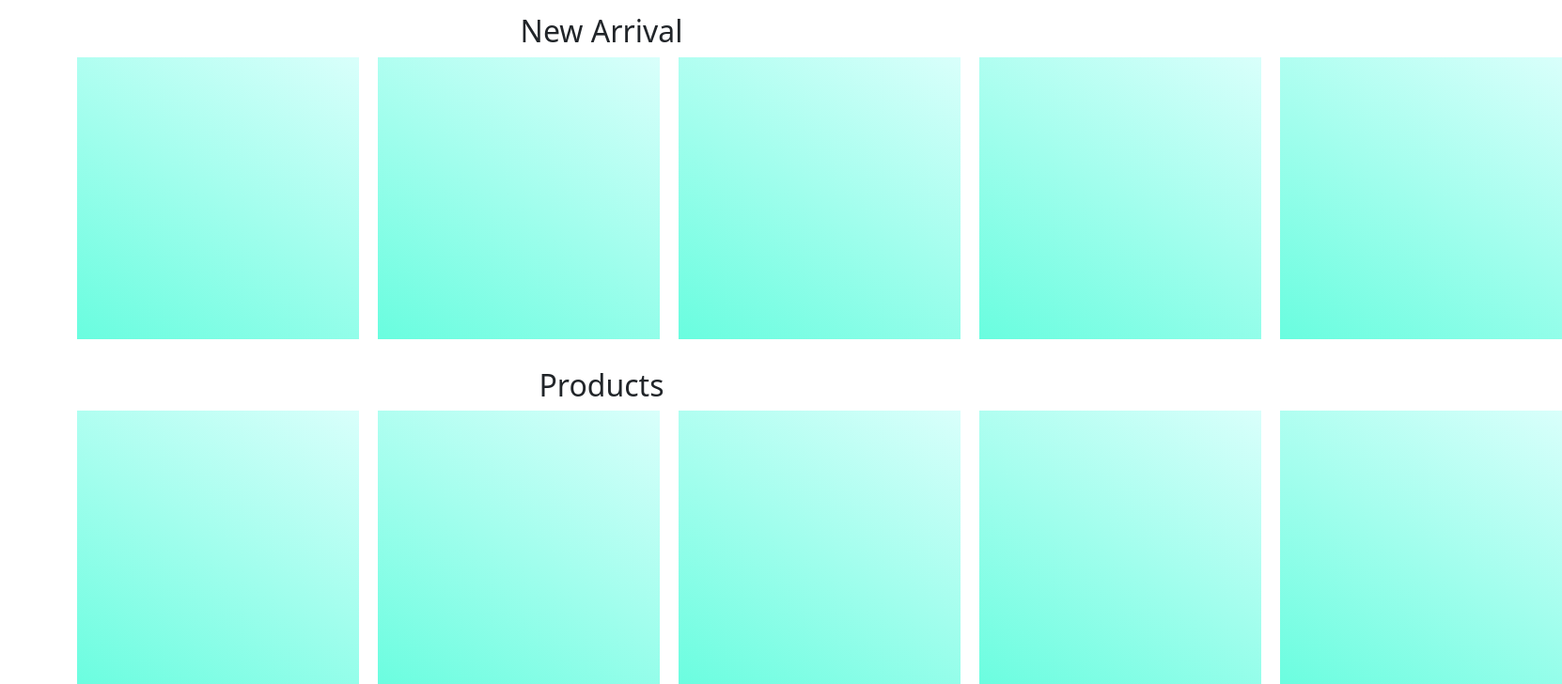
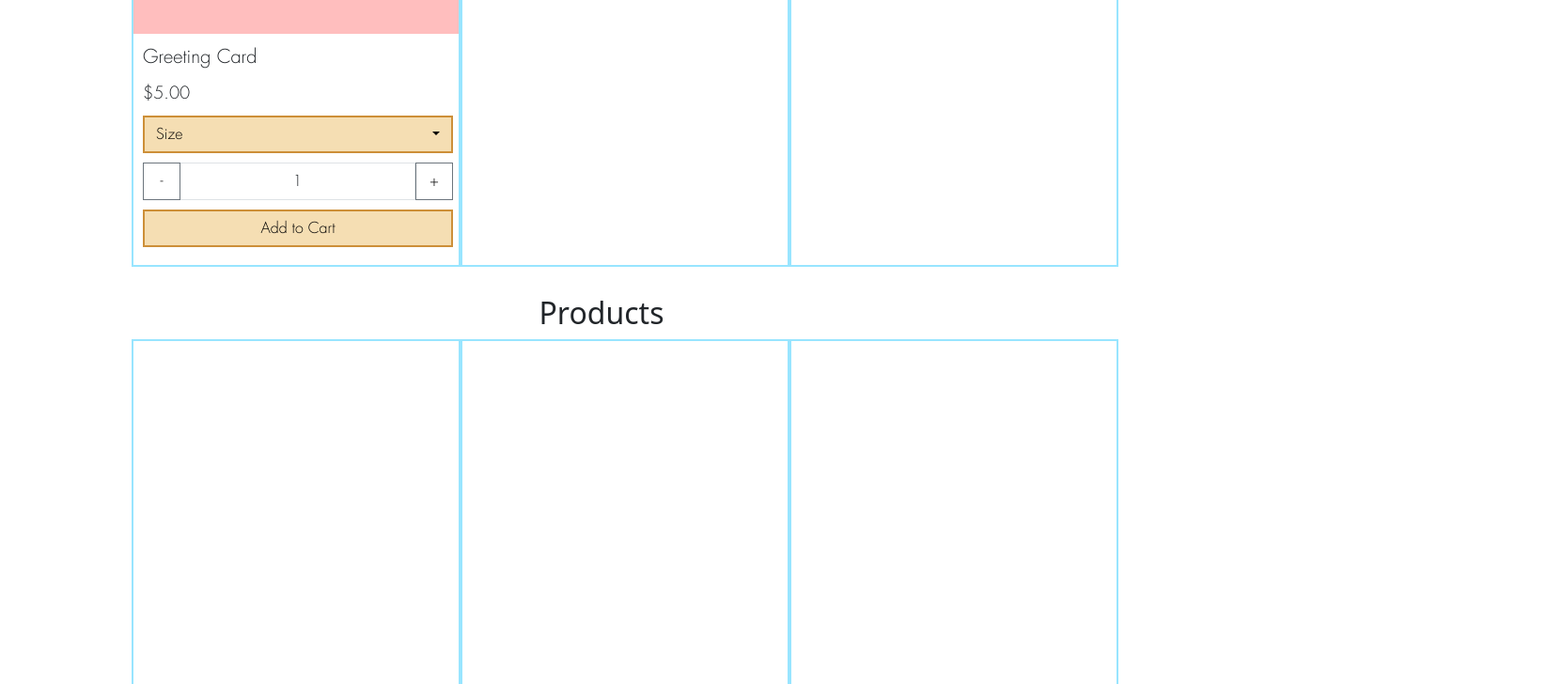
Before and after one commit to BossXiang/KickStart-Frontend, a React (Create React App) app: page /shop in a window 1280 px wide. Shown: the part 660-1388 px from the top of the page at 94% size, 1662 px wide, since content can reach past the window. Built offline with nearby package versions, Linux system fonts and the light colour scheme.

Commit message:
shopping頁面item box

```diff
--- /dev/null
+++ b/src/components/QuantitySelector.jsx
@@ -0,0 +1,34 @@
+import React, { useState } from 'react';
+import Button from 'react-bootstrap/Button';
+import FormControl from 'react-bootstrap/FormControl';
+import InputGroup from 'react-bootstrap/InputGroup';
+import '../styles/Shop.scss'
+
+const QuantitySelector = () => {
+  const [quantity, setQuantity] = useState(1);
+
+  const handleDecrease = () => {
+    if (quantity > 1) {
+      setQuantity(quantity - 1);
+    }
+  };
+
+  const handleIncrease = () => {
+    setQuantity(quantity + 1);
+  };
+
+  return (
+    <InputGroup className='quantitySelector'>
+      <Button variant="outline-secondary" id="quantityBtn" onClick={handleDecrease}>-</Button>
+      <FormControl
+        value={quantity}
+        aria-label="Quantity"
+        readOnly
+        style={{ textAlign: 'center' }}
+      />
+      <Button variant="outline-secondary" id="quantityBtn" onClick={handleIncrease}>+</Button>
+    </InputGroup>
+  );
+};
+
+export default QuantitySelector;
--- a/src/pages/Shop.jsx
+++ b/src/pages/Shop.jsx
@@ -1,47 +1,59 @@
-import React from 'react'
+import React, { useState } from 'react'
 import Header from '../components/Header'
 import Footer from '../components/Footer'
-import { Container } from 'react-bootstrap'
+import { Container, DropdownButton, Dropdown, Button } from 'react-bootstrap'
 import '../styles/Shop.scss'
+import QuantitySelector from '../components/QuantitySelector'
 
 const Shop = () => {
+  const sizes = ['XS', 'S', 'M', 'L', 'XL']
+  const [selectedSize, setSelectedSize] = useState('Size')
+
+  const handleSizeSelect = (size) => {
+    setSelectedSize(size)
+  }
+
   return (
-    <div className='shopContainer'>
+    <>
       <Header />
-      <Container className="my-5">
-        <div className='bestSellerContainer'>
-          <h2 className='title'>Best Sellers</h2>
-          <div className='productContainer'>
-            <div className='product'></div>
-            <div className='product'></div>
-            <div className='product'></div>
-            <div className='product'></div>
-            <div className='product'></div>
+      <div className="shopContainer">
+        <Container className="my-5">
+          <div className="newArrivalContainer">
+            <h2 className="title">New Arrival</h2>
+            <div className="productContainer">
+              <div className="product">
+                <div className="productImg"></div>
+                <div className="productName">Greeting Card</div>
+                <div className="productPrice">$5.00</div>
+                <DropdownButton id="size-dropdown" title={selectedSize}>
+                  {sizes.map((size, index) => (
+                    <Dropdown.Item
+                      key={index}
+                      eventKey={size}
+                      onClick={() => handleSizeSelect(size)}>
+                      {size}
+                    </Dropdown.Item>
+                  ))}
+                </DropdownButton>
+                <QuantitySelector />
+                <Button className="buyBtn">Add to Cart</Button>
+              </div>
+              <div className="product"></div>
+              <div className="product"></div>
+            </div>
           </div>
-        </div>
-        <div className='newArrivalContainer'>
-          <h2 className='title'>New Arrival</h2>
-          <div className='productContainer'>
-            <div className='product'></div>
-            <div className='product'></div>
-            <div className='product'></div>
-            <div className='product'></div>
-            <div className='product'></div>
+          <div className="allProductContainer">
+            <h2 className="title">Products</h2>
+            <div className="productContainer">
+              <div className="product"></div>
+              <div className="product"></div>
+              <div className="product"></div>
+            </div>
           </div>
-        </div>
-        <div className='allProductContainer'>
-          <h2 className='title'>Products</h2>
-          <div className='productContainer'>
-            <div className='product'></div>
-            <div className='product'></div>
-            <div className='product'></div>
-            <div className='product'></div>
-            <div className='product'></div>
-          </div>
-        </div>
-      </Container>
+        </Container>
+      </div>
       <Footer />
-    </div>
+    </>
   )
 }
 
--- a/src/styles/Shop.scss
+++ b/src/styles/Shop.scss
@@ -1,62 +1,94 @@
+@import '~bootstrap/scss/bootstrap';
 @font-face {
-  font-family: 'FuturaLT-italics';
-  src: url('./fontStyle/Futura\ LT\ W01\ Light\ Oblique.ttf') format('truetype');
+  font-family: 'FuturaLT-Light'; /* 自定义字体名称 */
+  src: url('./fontStyle/FuturaLT-Light.ttf') format('truetype');
 }
-
+@keyframes fadeIn {
+  0% {
+    opacity: 0;
+  }
+  100% {
+    opacity: 1;
+  }
+}
 .shopContainer {
   display: flex;
   flex-direction: column;
+  margin: 0 auto;
+  width: 80%;
   min-height: 100vh;
+  animation: fadeIn 0.6s ease-in-out forwards;
   .title {
     text-align: center;
   }
 
-  .bestSellerContainer {
-    margin-bottom: 30px;
-    .productContainer {
-      display: flex;
-      justify-content: space-around;
-      height: 300px;
-      gap: 20px;
-      .product {
-        height: 100%;
-        width:300px;
-        background: linear-gradient(30deg, #69fddf, #d9fffb);
-        flex-shrink: 0;
-      }
-    }
-  }
-
-  .newArrivalContainer {
-    margin-bottom: 30px;
-    .productContainer {
-      display: flex;
-      justify-content: space-around;
-      height: 300px;
-      gap: 20px;
-      .product {
-        height: 100%;
-        width:300px;
-        background: linear-gradient(30deg, #69fddf, #d9fffb);
-        flex-shrink: 0;
-      }
-    }
-  }
-
+  .newArrivalContainer,
   .allProductContainer {
     margin-bottom: 30px;
     .productContainer {
       display: flex;
       justify-content: space-around;
-      height: 300px;
-      gap: 20px;
+      height: 600px;
+      font-family: 'FuturaLT-Light';
       .product {
-        height: 100%;
-        width:300px;
-        background: linear-gradient(30deg, #69fddf, #d9fffb);
+        display: flex;
+        gap: 10px;
+        flex-direction: column;
+        width: 350px;
+        border: 2px solid #93e4fff2;
         flex-shrink: 0;
+        .productImg {
+          height: 350px;
+          background-color: #ffbbbbf2;
+        }
+        .productName,
+        .productPrice {
+          padding-left: 10px;
+          font-size: 20px;
+        }
+        .productPrice {
+          font-size: 18px;
+        }
+        .btn,
+        .btn-primary {
+          height: 40px;
+          color: black;
+          margin-left: 10px;
+          border-radius: 0;
+        }
+
+        .dropdown-toggle::after {
+          position: absolute;
+          right: 20px;
+          top: 17px;
+        }
+        #size-dropdown {
+          width: 330px;
+          background-color: wheat;
+          text-align: left;
+          border: 2px solid #cc8c32f2;
+        }
+        .dropdownBtn,
+        .buyBtn:hover {
+          background-color: rgb(230, 188, 111);
+        }
+        .quantitySelector {
+          width: 330px;
+          margin-left: 10px;
+          #quantityBtn {
+            width: 40px;
+            margin: 0;
+          }
+        }
+        .buyBtn {
+          width: 330px;
+          background-color: wheat;
+          border: 2px solid #cc8c32f2;
+        }
+        .dropdown-menu {
+          width: 330px;
+        }
       }
     }
   }
-
 }
```
